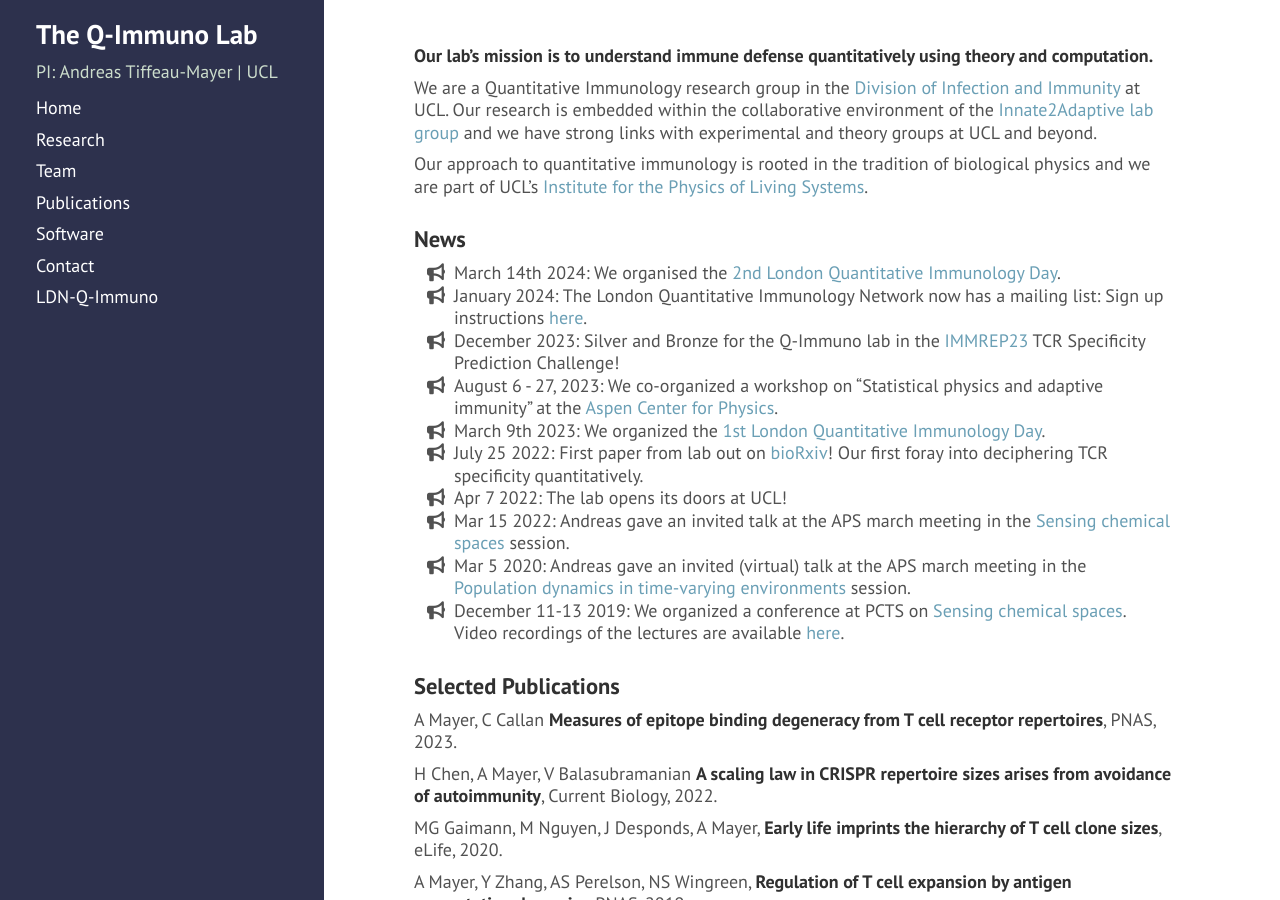
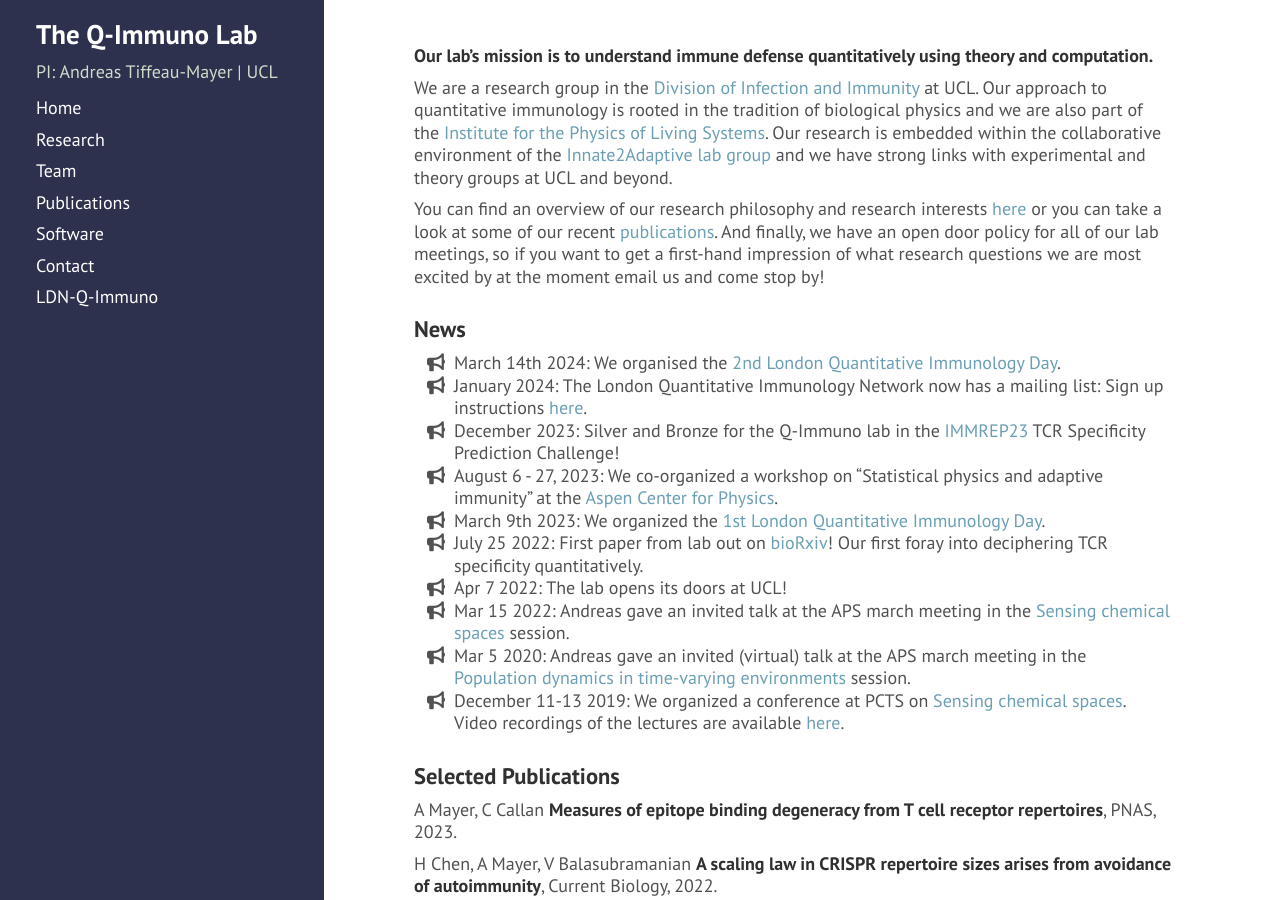
Before and after one commit to andim/andim.github.io, a Jekyll site: the page built from index.md, in a window 1280 px wide and 900 px high. Built offline with Jekyll 4.4.1, drawn with Linux system fonts in a browser that asks for light colours; nearby versions of some CDN libraries; a style sheet for code colours, icons or effects is not loaded.

Commit message:
updated lab intro

```diff
--- a/index.md
+++ b/index.md
@@ -6,9 +6,9 @@ order: 1
 
 #### Our lab's mission is to understand immune defense quantitatively using theory and computation.
 
-We are a Quantitative Immunology research group in the [Division of Infection and Immunity](https://www.ucl.ac.uk/infection-immunity/) at UCL. Our research is embedded within the collaborative environment of the [Innate2Adaptive lab group](https://www.ucl.ac.uk/infection-immunity/research/research-department-infection/lab-research-groups/innate2adaptive) and we have strong links with experimental and theory groups at UCL and beyond.
+We are a research group in the [Division of Infection and Immunity](https://www.ucl.ac.uk/infection-immunity/) at UCL. Our approach to quantitative immunology is rooted in the tradition of biological physics and we are also part of the [Institute for the Physics of Living Systems](https://www.ucl.ac.uk/physics-living-systems/). Our research is embedded within the collaborative environment of the [Innate2Adaptive lab group](https://www.ucl.ac.uk/infection-immunity/research/research-department-infection/lab-research-groups/innate2adaptive) and we have strong links with experimental and theory groups at UCL and beyond.
 
-Our approach to quantitative immunology is rooted in the tradition of biological physics and we are part of UCL's [Institute for the Physics of Living Systems](https://www.ucl.ac.uk/physics-living-systems/).
+You can find an overview of our research philosophy and research interests [here](https://qimmuno.com/research/) or you can take a look at some of our recent [publications](https://qimmuno.com/publications/). And finally, we have an open door policy for all of our lab meetings, so if you want to get a first-hand impression of what research questions we are most excited by at the moment email us and come stop by!
 
 ### News
 
```
